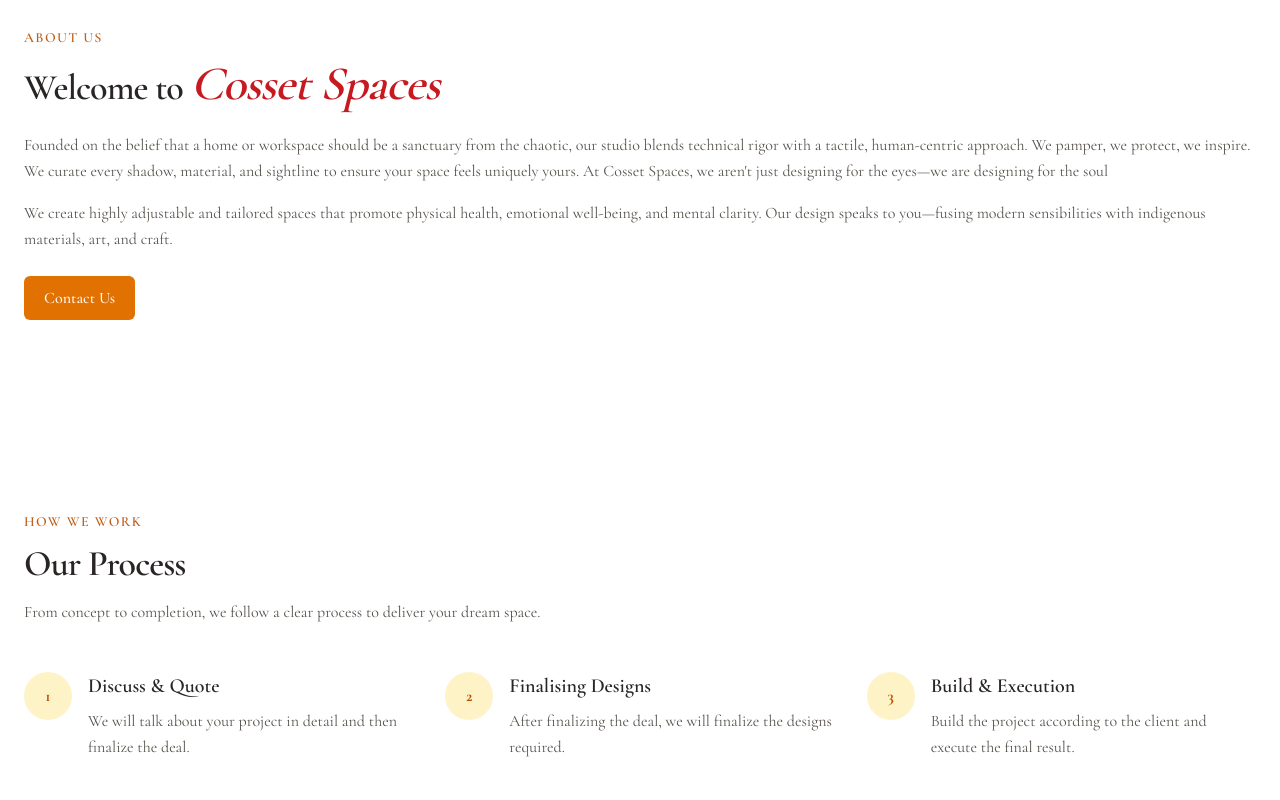
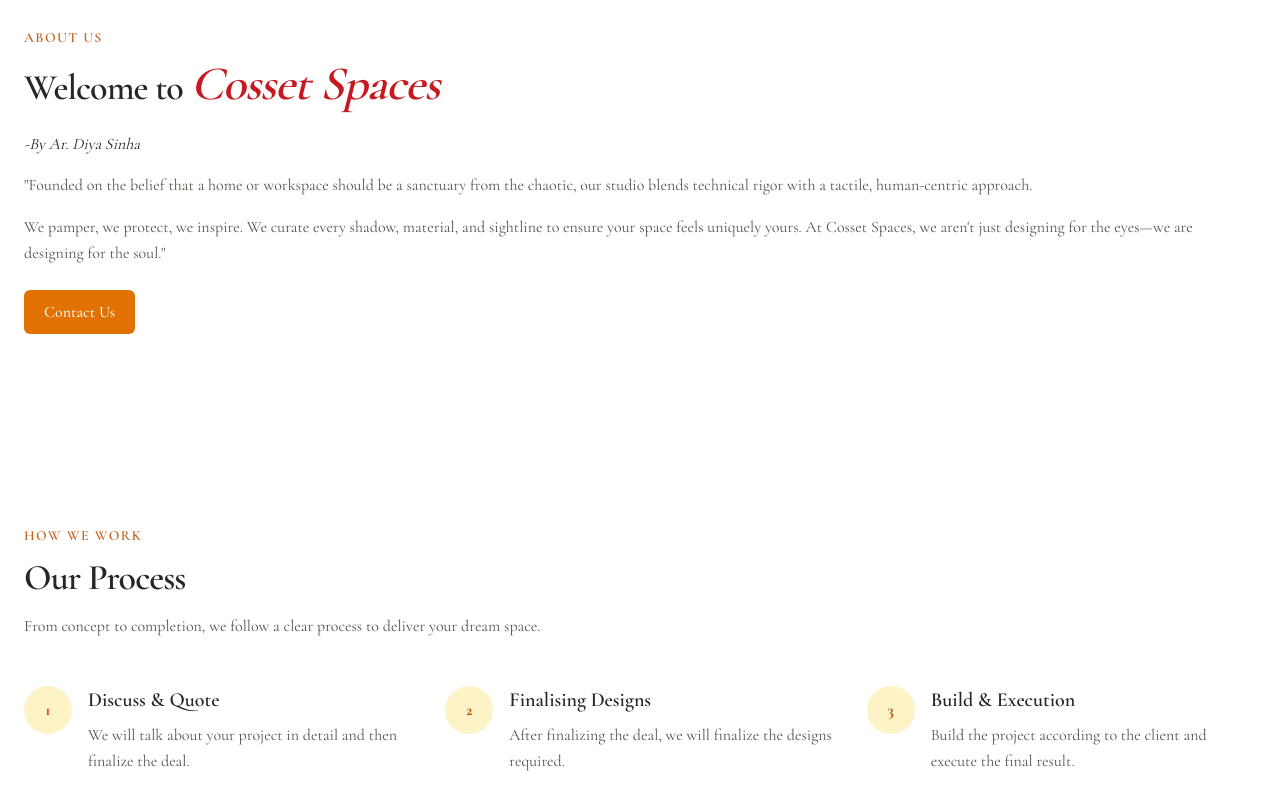
Before and after one commit to codefreak2026/cosset, a Next.js app: page / in a window 1280 px wide. Shown: the part 2740-3540 px from the top of the page. Built offline with nearby package versions, Linux system fonts and the light colour scheme; no server answers; the database is empty.

Commit message:
Minor improvements

```diff
--- a/src/components/About.tsx
+++ b/src/components/About.tsx
@@ -8,15 +8,14 @@ export default function About() {
           <div>
             <p className="section-tag mb-3">About Us</p>
               <h2 className="section-title mb-6">Welcome to <span className="text-4xl md:text-5xl font-semibold italic mb-6  text-red-700/90">Cosset Spaces</span> </h2>
-            <p className="text-stone-600 leading-relaxed mb-4">
-              Founded on the belief that a home or workspace should be a sanctuary from the chaotic, our studio blends technical rigor with a tactile, human-centric approach.
-              We pamper, we protect, we inspire.
-We curate every shadow, material, and sightline to ensure your space feels uniquely yours. At Cosset Spaces, we aren't just designing for the eyes—we are designing for the soul
+              <span className="italic">-By Ar. Diya Sinha</span>
+            <p className="text-stone-600 leading-relaxed my-4">
+              "Founded on the belief that a home or workspace should be a sanctuary from the chaotic, our studio blends technical rigor with a tactile, human-centric approach.
+
             </p>
             <p className="text-stone-600 leading-relaxed mb-6">
-              We create highly adjustable and tailored spaces that promote physical health, emotional
-              well-being, and mental clarity. Our design speaks to you—fusing modern sensibilities with
-              indigenous materials, art, and craft.
+              We pamper, we protect, we inspire.
+We curate every shadow, material, and sightline to ensure your space feels uniquely yours. At Cosset Spaces, we aren't just designing for the eyes—we are designing for the soul."
             </p>
             <a
               href="#contact"
--- a/src/components/PrivacyDisclaimer.tsx
+++ b/src/components/PrivacyDisclaimer.tsx
@@ -4,7 +4,7 @@ export default function PrivacyDisclaimer() {
     <section id="legal" className="py-16 md:py-20 bg-white border-t border-stone-200">
       <div className="max-w-5xl mx-auto px-4 sm:px-6">
         <p className="section-tag mb-3">Legal</p>
-        <Link className="hover:underline hover:opacity-75 font-serif text-4xl font-bold" href={"/privacy-policies"} target="_blank" rel="noopener noreferrer">Privacy & Disclaimer</Link>
+        <Link className="underline hover:opacity-75 font-serif text-3xl  italic" href={"/privacy-policies"} target="_blank" rel="noopener noreferrer">Privacy & Disclaimer<span className="text-xl font-normal ">&nbsp;&nbsp;(Click here to read)</span></Link>
 
         <div className="space-y-8 mt-8 text-stone-600 leading-relaxed">
           <div>
@@ -15,7 +15,7 @@ export default function PrivacyDisclaimer() {
           </div>
 
           <div>
-            <h3 className="font-semibold text-stone-800 mb-2">Important</h3>
+            <h3 className="font-semibold text-stone-800 mb-2">Important: </h3>
             <p>
               The content provided on the Cosset Spaces website—including project imagery, 3D renderings, and design descriptions—is for illustrative and informational purposes only. While we strive for absolute accuracy, these materials represent an artistic impression and do not constitute a final warranty, guarantee, or a formal contract of any kind. Actual project deliverables may vary based on site conditions, regulatory approvals, and evolving design refinements. By using this site, you acknowledge that Cosset Spaces is not liable for any decisions made based solely on this general information. Professional architectural advice should always be sought through a formal, signed agreement with our studio before commencing any structural work. We reserve the right to update our portfolio and policies at any time without prior notice.
             </p>
```
